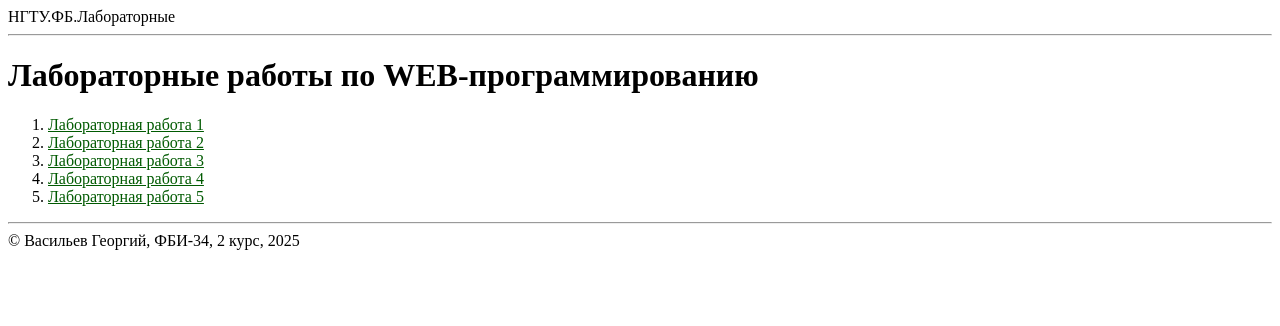
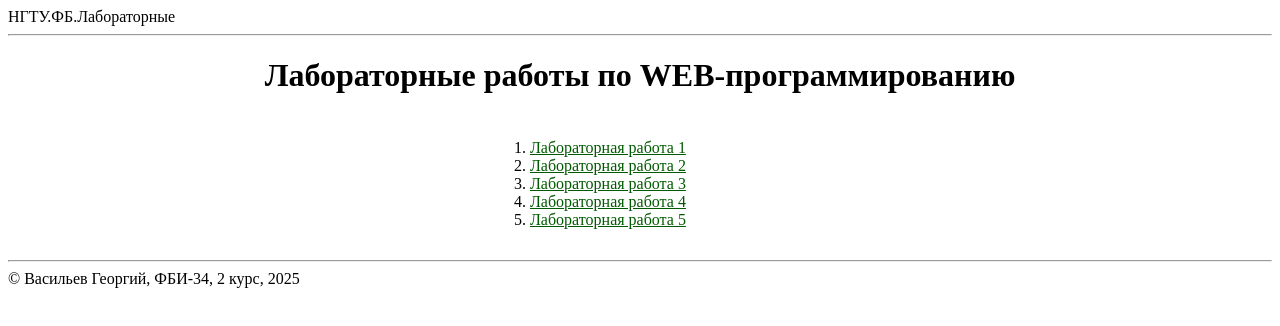
Before and after one commit to GRG1111/web_frontend_labs, a plain HTML site: page index.html in a window 1280 px wide. Drawn offline with Linux system fonts and the light colour scheme.

Commit message:
Размеры меню

```diff
--- a/main.css
+++ b/main.css
@@ -24,3 +24,19 @@ a:active {
     color: rgb(174, 170, 255);
     opacity: 1;
 }
+
+div.menu {
+    border: 7px solid #ffffff;
+    border-radius: 5px;
+    width: 300px;
+    margin: 0 auto;
+}
+
+div.menu:hover {
+    background-color: #ffffff ;
+    box-shadow: 0 0 15px #ffffff80;
+}
+
+h1 {
+    text-align: center;
+}
```
